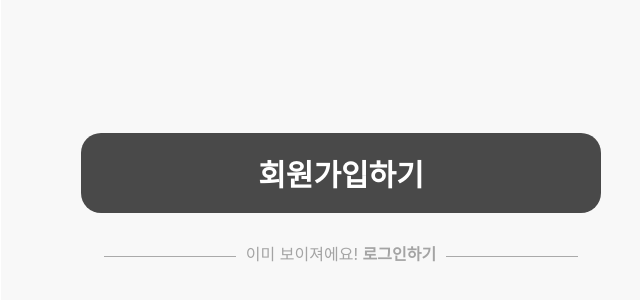
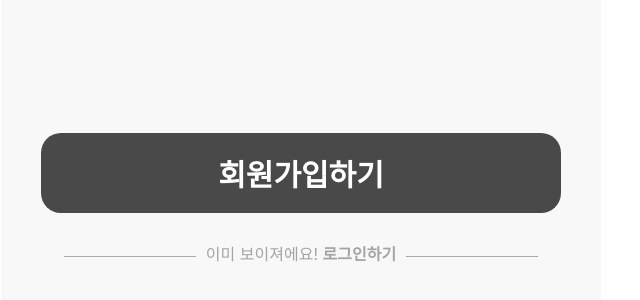
Before and after one commit to youbing5921/deploy_hw, a React (Create React App) app in the folder gamja/: page /join in a window 1280 px wide. Shown: the part 928-1228 px from the top of the page, without its empty margins (339-979 px from the left). Built offline with nearby package versions, Linux system fonts and the light colour scheme; a web font is replaced by a local one.

Commit message:
[Fix] width 수정
기존에는 600px+padding 80px로 최종 680px이었음. 그 부분 최종 600px가 되도록 수정

```diff
--- a/gamja/src/components/join/Checkbox.jsx
+++ b/gamja/src/components/join/Checkbox.jsx
@@ -42,7 +42,7 @@ const Checkbox = ({ element, onChange }) => {
 
 const InputDiv = styled.div`
   display: flex;
-  width: 520px;
+  width: 440px;
   padding: 22px 20px 22px 20px;
   align-items: center;
   gap: 20px;
--- a/gamja/src/components/join/MainContainer.jsx
+++ b/gamja/src/components/join/MainContainer.jsx
@@ -1,7 +1,7 @@
 import styled from "styled-components";
 
 const ContainerStyle = styled.div`
-  width: 600px;
+  width: 520px;
   height: 1229.94px;
   background-color: #f8f8f8;
   padding-left: 40px;
--- a/gamja/src/components/login/InputStyle.jsx
+++ b/gamja/src/components/login/InputStyle.jsx
@@ -1,7 +1,7 @@
 import styled from "styled-components";
 
 const InputStyle = styled.input`
-  width: 520px;
+  width: 440px;
   height: 42px;
   border-radius: 10px;
   border: 1px solid rgba(73, 73, 73, 0.2);
--- a/gamja/src/components/login/MainContainer.jsx
+++ b/gamja/src/components/login/MainContainer.jsx
@@ -1,7 +1,7 @@
 import styled from "styled-components";
 
 const ContainerStyle = styled.div`
-  width: 600px;
+  width: 520px;
   height: 1229.94px;
   background-color: #f8f8f8;
   padding-left: 40px;
--- a/gamja/src/pages/join/InputInfo.js
+++ b/gamja/src/pages/join/InputInfo.js
@@ -14,10 +14,6 @@ const InputInfo = () => {
   const [month, setMonth] = useState("");
   const [date, setDate] = useState("");
   const [email, setEmail] = useState("");
-  const [textareaHeight, setTextareaHeight] = useState({
-    row: 1,
-    lineBreak: {},
-  });
   const [userId, setUserId] = useState("");
   const [password, setPassword] = useState("");
   const [role, setRole] = useState("");
@@ -79,6 +75,7 @@ const InputInfo = () => {
     } else {
       emailInput.style.height = "77px";
     }
+    emailInput.focus();
   }, [email]);
 
   // 아이디 관련 함수
@@ -259,13 +256,6 @@ const InputInfo = () => {
             onChange={onEmailChange}
             autoFocus
           />
-          {/* <input
-            type="text"
-            placeholder="voyage@gmail.com"
-            value={email}
-            onChange={(e) => setEmail(e.target.value)}
-            autoFocus
-          /> */}
           입니다.
         </ColorfulInput>
         <NewBottonBtn
@@ -368,7 +358,7 @@ export default InputInfo;
 
 const NameInput = styled(ColorfulInput)`
   input {
-    width: 160px;
+    width: 140px;
   }
 `;
 
@@ -379,18 +369,15 @@ const BirthInput = styled(ColorfulInput)`
     margin: 0;
   }
   input:nth-child(2) {
-    width: 120px;
-    text-align: end;
+    width: 135px;
   }
   input:nth-child(3) {
-    width: 55px;
-    text-align: end;
-    margin-left: 10px;
+    width: 65px;
+    margin-left: 15px;
   }
   input:nth-child(4) {
-    width: 55px;
-    text-align: end;
-    margin-left: 10px;
+    width: 65px;
+    margin-left: 15px;
   }
 `;
 
@@ -421,13 +408,13 @@ const MentoMentiBtn = styled.div`
   flex-direction: column;
   align-items: center;
   margin-top: 115px;
-  width: 600px;
+  width: 520px;
   gap: 20px;
   input {
     display: none;
   }
   div {
-    width: 520px;
+    width: 440px;
     height: 240px;
     display: flex;
     flex-direction: column;
```
